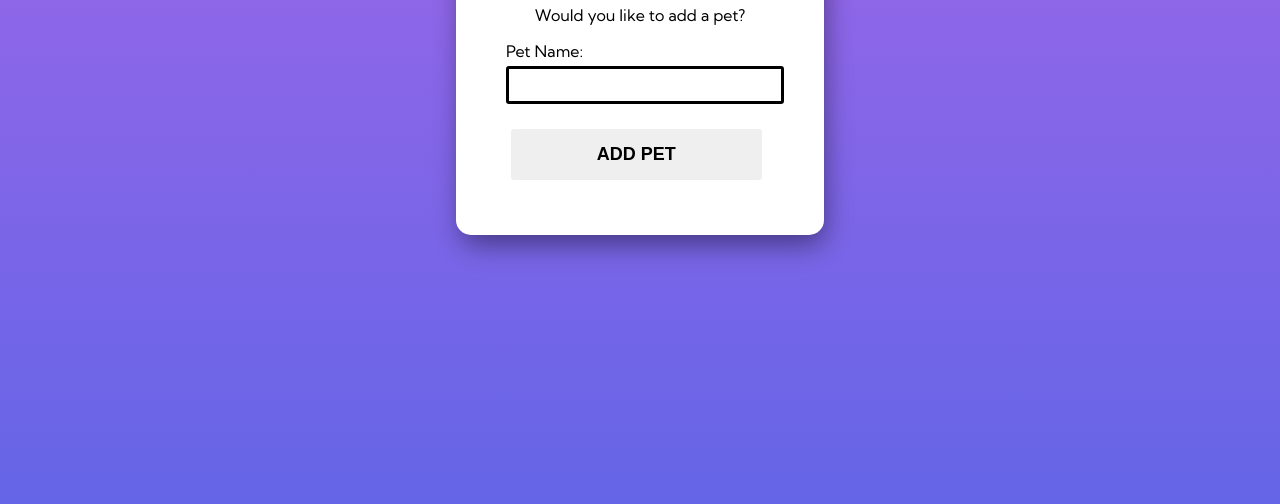
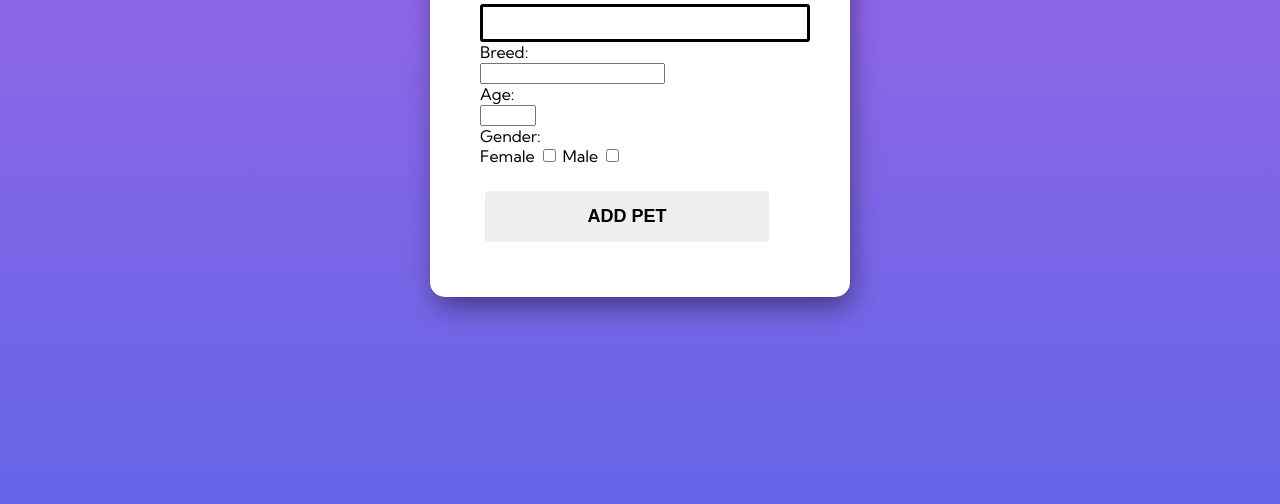
Before and after one commit to lbarua00/Build-1---Group-3, a plain HTML site: page home_page.html in a window 1280 px wide. Shown: the part 396-900 px from the top of the page. Drawn offline with Linux system fonts and the light colour scheme.

Commit message:
Update home_page.html

```diff
--- a/home_page.html
+++ b/home_page.html
@@ -18,7 +18,16 @@
                 <form method="POST" action="action-page.php">
                     <!--Add Pet-->
                     <label class="txt">Pet Name: </label>
-                    <input type="petName" name="petName" id="petName" required><br><br>
+                    <input type="petName" name="petName" id="petName" required>
+                    <label class="txt">Breed: </label><br>
+                    <input type="breed" name="breed" id="breed" required><br>
+                    <label for="age">Age: </label><br>
+                    <input type="number" id="age" name="age" min="1" max="99"><br>
+                    <label for="gender">Gender: </label><br>
+                    <label for="chkFemale">Female</label>
+                    <input type="checkbox" id="chkFemale" name="chkFemale" value="Female">
+                    <label for="chkMale">Male</label>
+                    <input type="checkbox" id="chkMale" name="chkMale" value="Male"><br><br>
                     <button type="addPet" name="addPet" id="addPet">Add Pet</button>
                 </form>
             </div>
```
